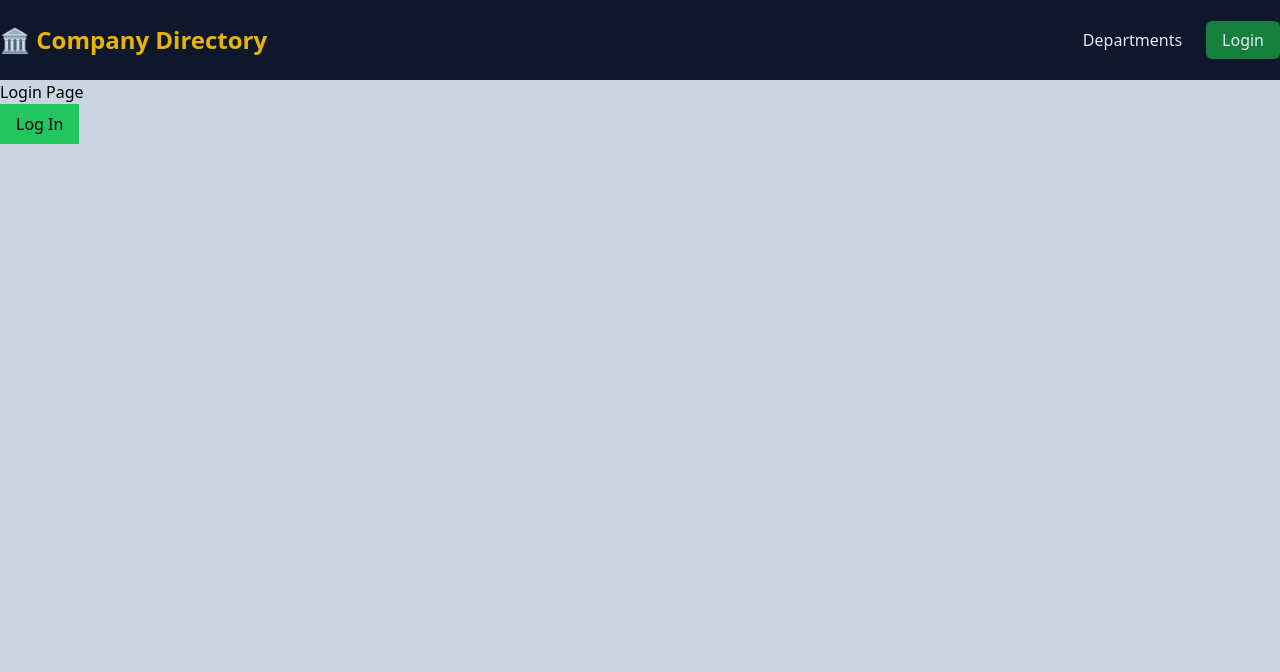
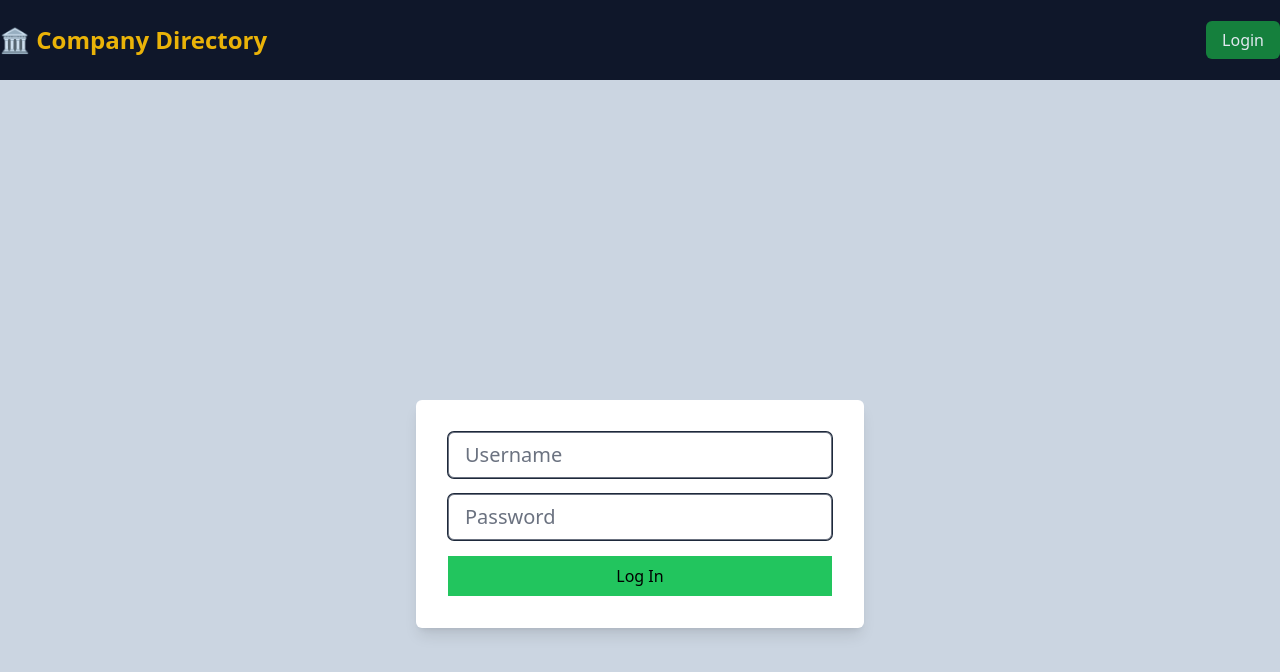
Before and after one commit to jrbanda1/vue-company-directory, a Vue app: page /login in a window 1280 px wide. Shown: the top 672 px of the page. Built offline with nearby package versions, Linux system fonts and the light colour scheme.

Commit message:
added login/logout funtionality (working)

```diff
--- a/src/components/Login.vue
+++ b/src/components/Login.vue
@@ -1,9 +1,39 @@
 <script setup>
-import { useAuth } from './composables/useAuth';
-const { login } =useAuth()
+import { ref } from 'vue'
+import { useAuth } from '@/components/composables/useAuth';
+
+import { useRouter } from 'vue-router';
+
+const { login, logout } = useAuth()
+const router = useRouter()
+
+const username = ref('')
+const password = ref('')
+
+const logUserIn = () => {
+    if (login(username.value, password.value)) {
+        router.push({ name: 'Home' })
+    }else {
+        logout()
+    }
+}
 </script>
 
 <template>
-    <h1>Login Page</h1>
-    <button class="bg-green-500 px-4 py-2" @click-="login('admin','admin')">Log In</button>
+    <form class="login-form" @submit.prevent="logUserIn">
+        <input v-model="username" type="text" placeholder="Username"/>
+        <input v-model="password" type="password" placeholder="Password"/>
+        <button type="submit" class="bg-green-500 px-4 py-2">Log In</button>
+    </form>
+
+
 </template>
+
+<style scoped lang="postcss">
+.login-form{
+    @apply flex flex-col max-w-md mx-auto mt-80 gap-4 p-8 bg-white rounded-md shadow-lg;
+    & input{
+        @apply text-xl px-4 py-2 ring-1 rounded-md ring-slate-800;
+    }
+}
+</style>
--- a/src/components/NavBar.vue
+++ b/src/components/NavBar.vue
@@ -2,7 +2,7 @@
 import { ref } from 'vue'
 import { useAuth } from '@/components/composables/useAuth'
 
-const {isAuthenticated} = useAuth()
+const {isAuthenticated, logout, user} = useAuth()
 
 const brand =ref('🏛️ Company Directory')
 </script>
@@ -14,10 +14,10 @@
                 <span class="brand-title">{{ brand }}</span>
             </RouterLink>
             <div class="menu">
-                <RouterLink :to="{name: 'Home' }" href="#" class="menu-item">Departments</RouterLink>
-                <div v-if="isAuthenticated">
-                    <RouterLink :to="{name: 'Home' }" href="#" class="menu-item">Settings</RouterLink>
-                    <RouterLink :to="{name: 'Home' }"  href="#" class="menu-logout">Logout</RouterLink>
+                <p v-show="isAuthenticated" class="px-2 py-4">Welcome back <strong><i>{{ user.name }}</i></strong></p>
+                    <div v-if="isAuthenticated">
+                        <RouterLink :to="{name: 'Home' }" href="#" class="menu-item">Settings</RouterLink>
+                        <button href="#" class="menu-logout" @click="logout">Logout</button>
                 </div>
                 <div v-else>
                     <RouterLink :to="{name: 'Login' }"  href="#" class="menu-login">Login</RouterLink>
@@ -39,7 +39,7 @@
             }
             .menu {
                 @apply flex gap-2;
-                div{
+                & div{
                     @apply py-2;
                 }
                 &-item{
--- a/src/components/composables/useAuth.js
+++ b/src/components/composables/useAuth.js
@@ -17,19 +17,26 @@
     },
 ]
 
-const isAuthenticated = ref(false)
+const isAuthenticated = ref()
 const user = ref({})
 
 
 
 export const useAuth = () => {
     const login = (username, password) => {
-        const user = dbUsers.find((u) => u.username === username && u.password === password)
-        if (user) {
-            const { name, role, email, username } = user
+        const dbUser = dbUsers.find((u) => u.username === username && u.password === password)
+        if (dbUser) {
+            const { name, role, email, username } = dbUser
             isAuthenticated.value = true
             user.value = { name, role, email, username }
+            return true
+
         }
+        return false
     }
-   return { isAuthenticated, user, login }
+    const logout = () => {
+        isAuthenticated.value = false
+        user.value = {}
+    }
+   return { isAuthenticated, user, login, logout }
 }
```
Also changed, not shown: src/components/SettingsPage.vue (added).
